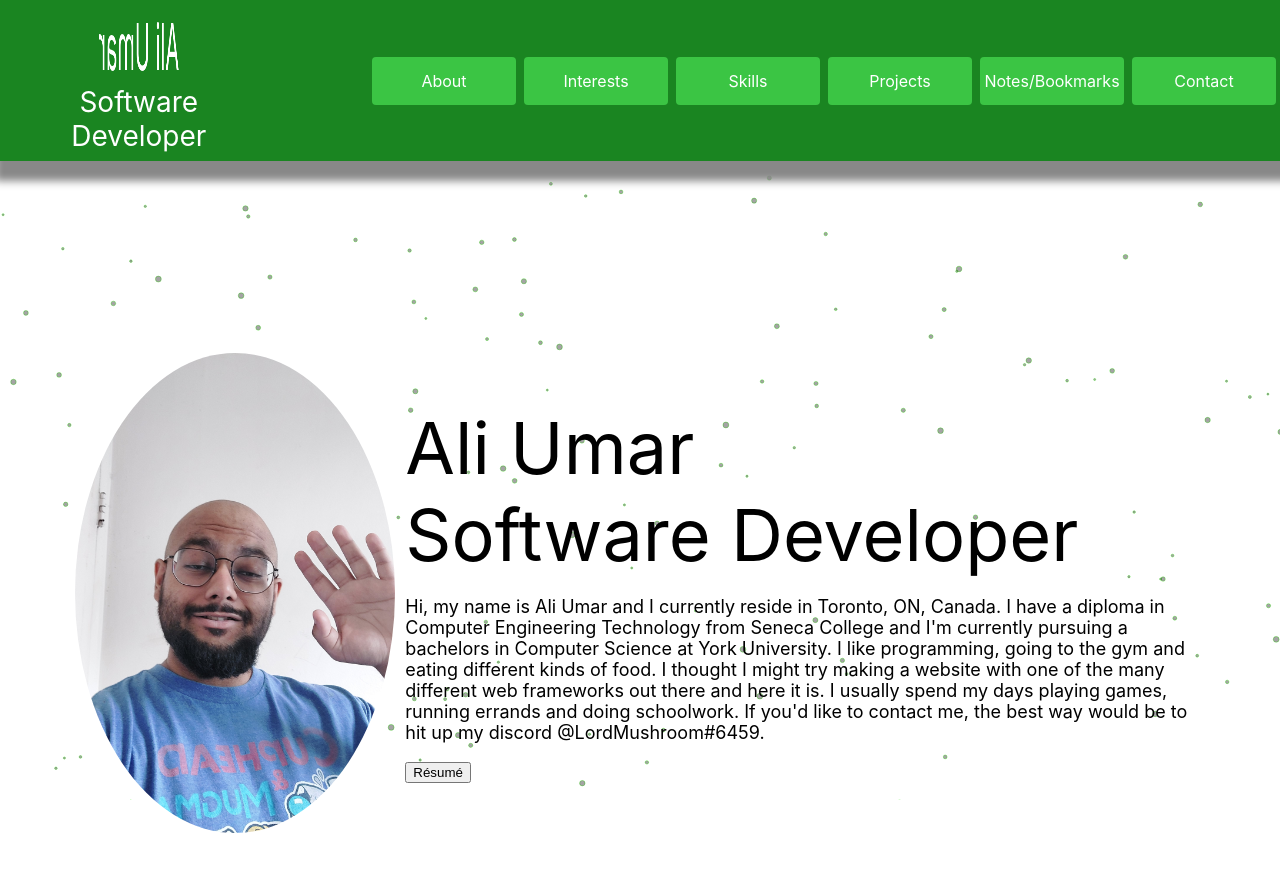
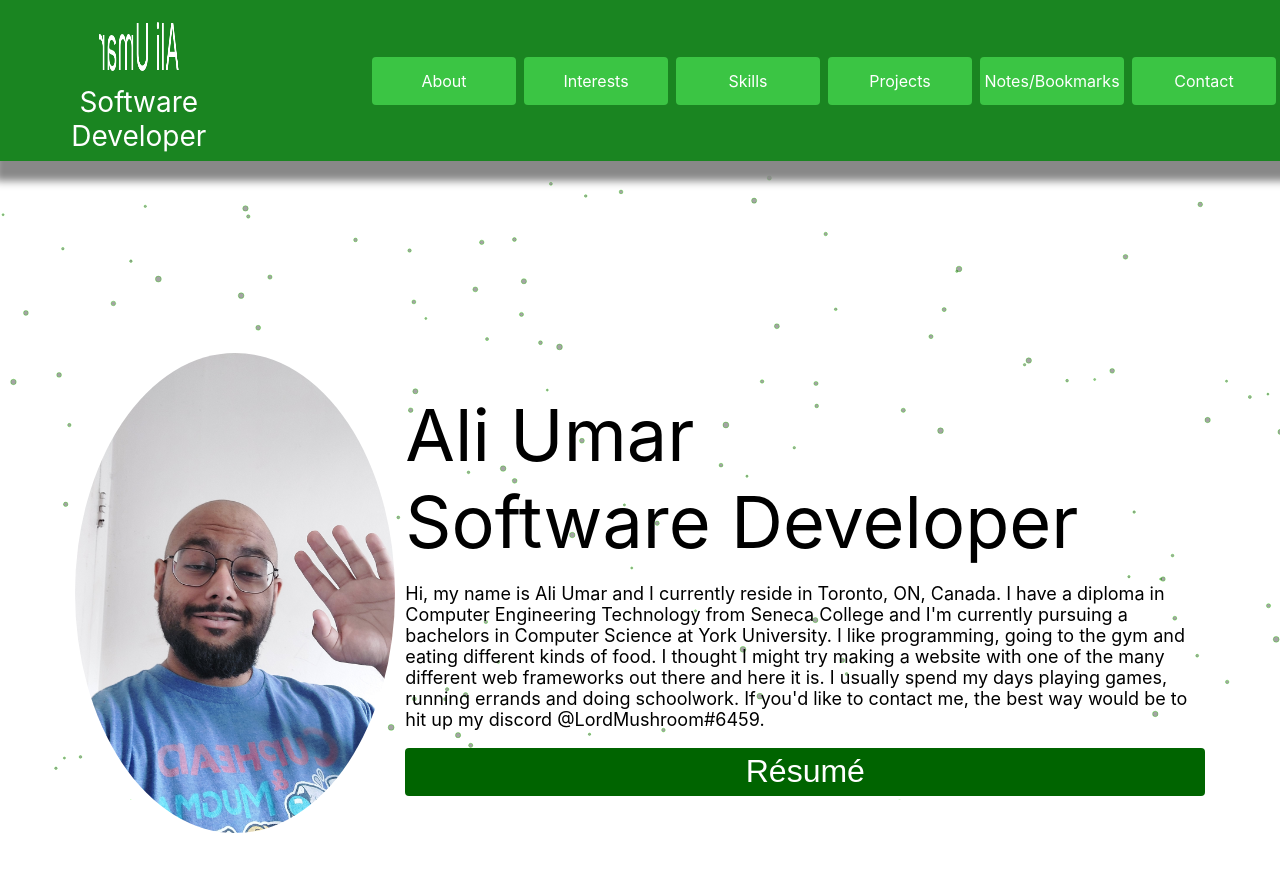
Before and after one commit to ArmyaAli/website-2.0, a Next.js app: page / in a window 1280 px wide. Shown: the top 872 px of the page. Built offline with nearby package versions, Linux system fonts and the light colour scheme.

Commit message:
added resume button

```diff
--- a/styles/Intro.module.css
+++ b/styles/Intro.module.css
@@ -19,6 +19,29 @@
 
 .profileDesc {}
 
+.resumeButtonContainer {
+    width: 100%;
+    height: 48px;
+    cursor: pointer;
+    border-radius: 4px;
+}
+
+.resumeButtonContainer:hover,
+.resumeButton:hover {
+    background-color: #144414;
+}
+
+.resumeButton {
+    width: 100%;
+    height: 100%;
+    background-color: #006400;
+    border-style: none;
+    border-radius: 4px;
+    color: white;
+    font-size: 32px;
+    cursor: pointer;
+}
+
 @media only screen and (min-width: 1200px) {
     .profileContainer {
         flex-direction: row;
```
